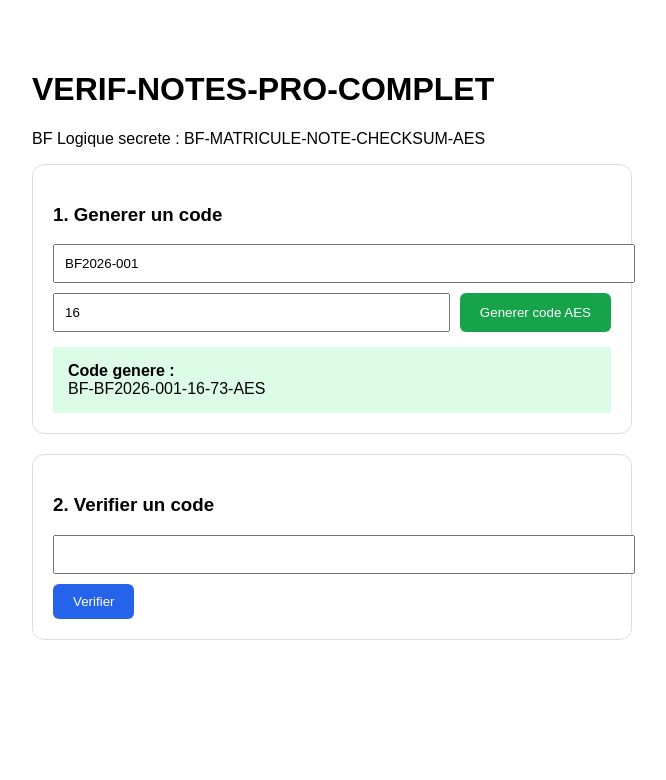
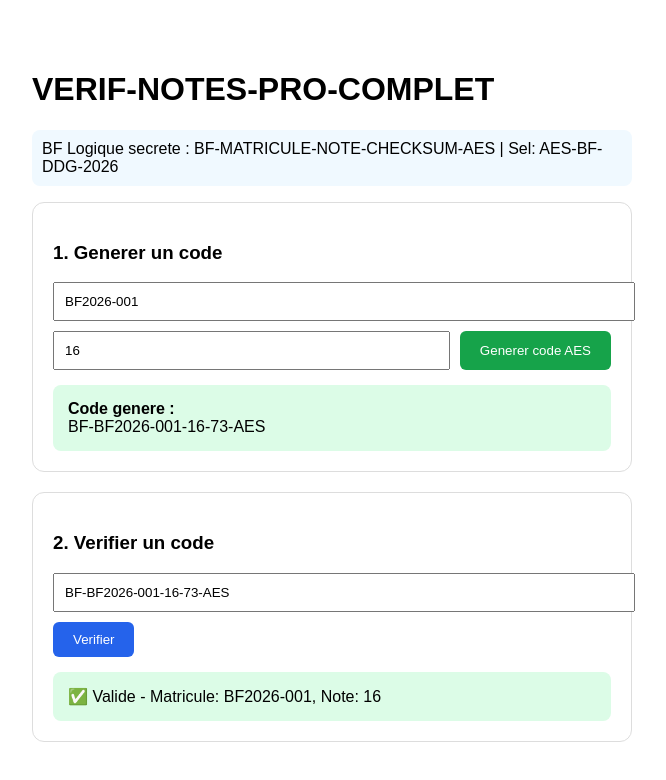
Before and after one commit to Honore1980/VERIF-NOTES-PRO-COMPLET, a React (Vite) app: page / in a window 1280 px wide. Both pictures are taken after a click on the button "Generer code AES". Shown: the top 780 px of the page, without its empty margins (308-974 px from the left). Built offline with nearby package versions, Linux system fonts and the light colour scheme.

Commit message:
Refactor App.jsx for code clarity and formatting

```diff
--- a/src/App.jsx
+++ b/src/App.jsx
@@ -1,19 +1,24 @@
 import { useState } from 'react'
+
 function calcChecksum(mat, note){
   const s = (mat + note + "AES-BF-DDG-2026").toUpperCase();
-  let sum=0; for(let c of s) sum+=c.charCodeAt(0);
+  let sum = 0;
+  for(let c of s) sum += c.charCodeAt(0);
   return (sum % 97).toString().padStart(2,'0');
 }
+
 function generateSecretCode(mat, note){
   const m = mat.trim().toUpperCase();
   const n = note.trim();
-  const chk = calcChecksum(m,n);
+  const chk = calcChecksum(m, n);
   return `BF-${m}-${n}-${chk}-AES`;
 }
+
 function verifySecretCode(code){
   try{
-    if(!code.startsWith("BF-")||!code.endsWith("-AES")) return null;
-    const core = code.slice(3,-4);
+    const clean = code.trim().toUpperCase();
+    if(!clean.startsWith("BF-") || !clean.endsWith("-AES")) return null;
+    const core = clean.slice(3, -4);
     const parts = core.split('-');
     if(parts.length < 4) return null;
     const chk = parts.pop();
@@ -21,34 +26,51 @@ function verifySecretCode(code){
     const matricule = parts.join('-');
     const expected = calcChecksum(matricule, note);
     if(chk !== expected) return null;
-    return {matricule, note, valide:true};
-  }catch(e){ return null; }
+    return { matricule, note, valide: true };
+  }catch(e){
+    return null;
+  }
 }
+
 export default function App(){
   const [mat,setMat]=useState("BF2026-001");
   const [note,setNote]=useState("16");
   const [code,setCode]=useState("");
   const [verifCode,setVerifCode]=useState("");
   const [result,setResult]=useState(null);
+
+  const handleGen = () => {
+    const c = generateSecretCode(mat, note);
+    setCode(c);
+    setVerifCode(c);
+    setResult({ matricule: mat.trim().toUpperCase(), note: note.trim(), valide: true });
+  }
+
+  const handleVerif = () => {
+    setResult(verifySecretCode(verifCode));
+  }
+
   return(
     <div style={{maxWidth:600,margin:'30px auto',fontFamily:'Arial',padding:20}}>
       <h1>VERIF-NOTES-PRO-COMPLET</h1>
-      <p>BF Logique secrete : BF-MATRICULE-NOTE-CHECKSUM-AES</p>
+      <p style={{background:'#f0f9ff',padding:10,borderRadius:8}}>BF Logique secrete : BF-MATRICULE-NOTE-CHECKSUM-AES | Sel: AES-BF-DDG-2026</p>
+
       <div style={{border:'1px solid #ddd',padding:20,borderRadius:12,marginBottom:20}}>
         <h3>1. Generer un code</h3>
-        <input value={mat} onChange={e=>setMat(e.target.value)} style={{width:'100%',padding:10,marginBottom:10}}/>
+        <input value={mat} onChange={e=>setMat(e.target.value)} placeholder="Matricule ex: BF2026-001" style={{width:'100%',padding:10,marginBottom:10}}/>
         <div style={{display:'flex',gap:10}}>
-          <input value={note} onChange={e=>setNote(e.target.value)} style={{flex:1,padding:10}}/>
-          <button onClick={()=>setCode(generateSecretCode(mat,note))} style={{background:'#16a34a',color:'white',padding:'10px 20px',border:0,borderRadius:6}}>Generer code AES</button>
+          <input value={note} onChange={e=>setNote(e.target.value)} placeholder="Note /20" style={{flex:1,padding:10}}/>
+          <button onClick={handleGen} style={{background:'#16a34a',color:'white',padding:'10px 20px',border:0,borderRadius:6,cursor:'pointer'}}>Generer code AES</button>
         </div>
-        {code && <div style={{marginTop:15,background:'#dcfce7',padding:15}}><b>Code genere :</b><br/>{code}</div>}
+        {code && <div style={{marginTop:15,background:'#dcfce7',padding:15,wordBreak:'break-all',borderRadius:8}}><b>Code genere :</b><br/>{code}</div>}
       </div>
+
       <div style={{border:'1px solid #ddd',padding:20,borderRadius:12}}>
         <h3>2. Verifier un code</h3>
-        <input value={verifCode} onChange={e=>setVerifCode(e.target.value)} style={{width:'100%',padding:10,marginBottom:10}}/>
-        <button onClick={()=>setResult(verifySecretCode(verifCode))} style={{background:'#2563eb',color:'white',padding:'10px 20px',border:0,borderRadius:6}}>Verifier</button>
-        {result?.valide && <div style={{marginTop:15,background:'#dcfce7',padding:15}}>✅ Valide - {result.matricule} - Note {result.note}</div>}
-        {result===null && verifCode && <div style={{marginTop:15,background:'#fee2e2',padding:15}}>❌ Code invalide</div>}
+        <input value={verifCode} onChange={e=>setVerifCode(e.target.value)} placeholder="Collez le code ici" style={{width:'100%',padding:10,marginBottom:10}}/>
+        <button onClick={handleVerif} style={{background:'#2563eb',color:'white',padding:'10px 20px',border:0,borderRadius:6,cursor:'pointer'}}>Verifier</button>
+        {result?.valide && <div style={{marginTop:15,background:'#dcfce7',padding:15,borderRadius:8}}>✅ Valide - Matricule: {result.matricule}, Note: {result.note}</div>}
+        {result===null && verifCode && <div style={{marginTop:15,background:'#fee2e2',padding:15,borderRadius:8}}>❌ Code invalide</div>}
       </div>
     </div>
   )
```
